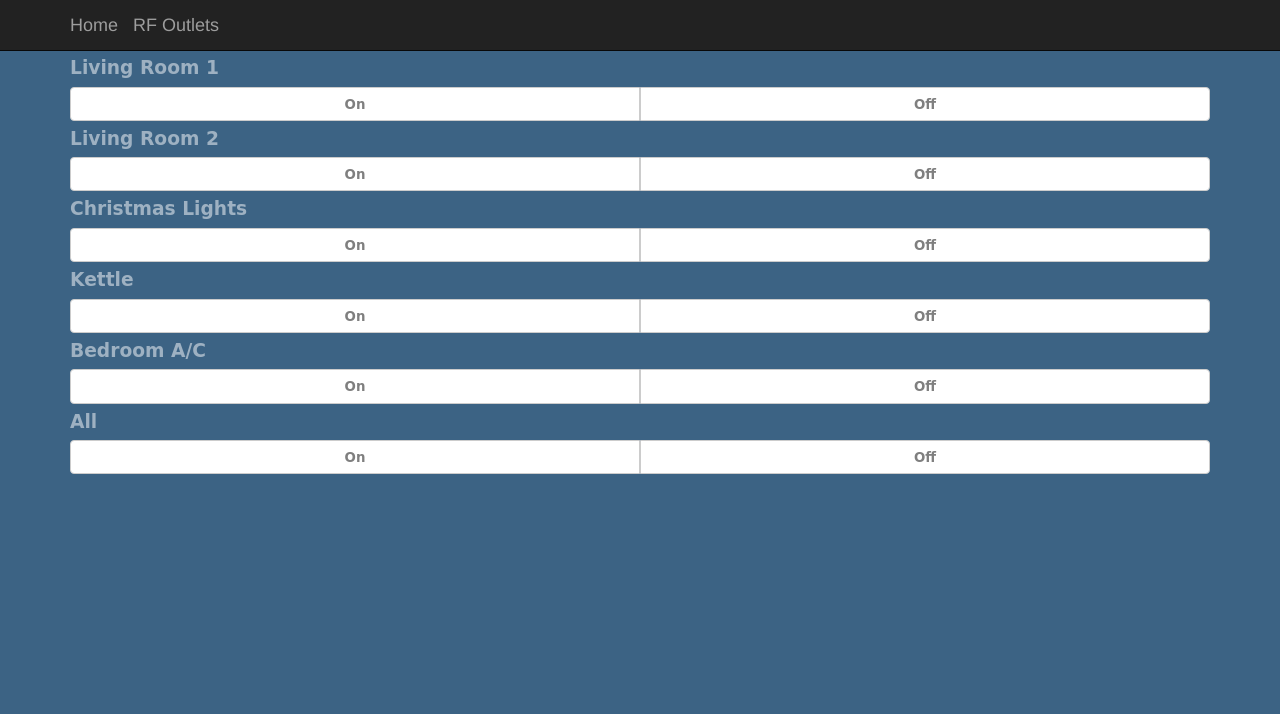
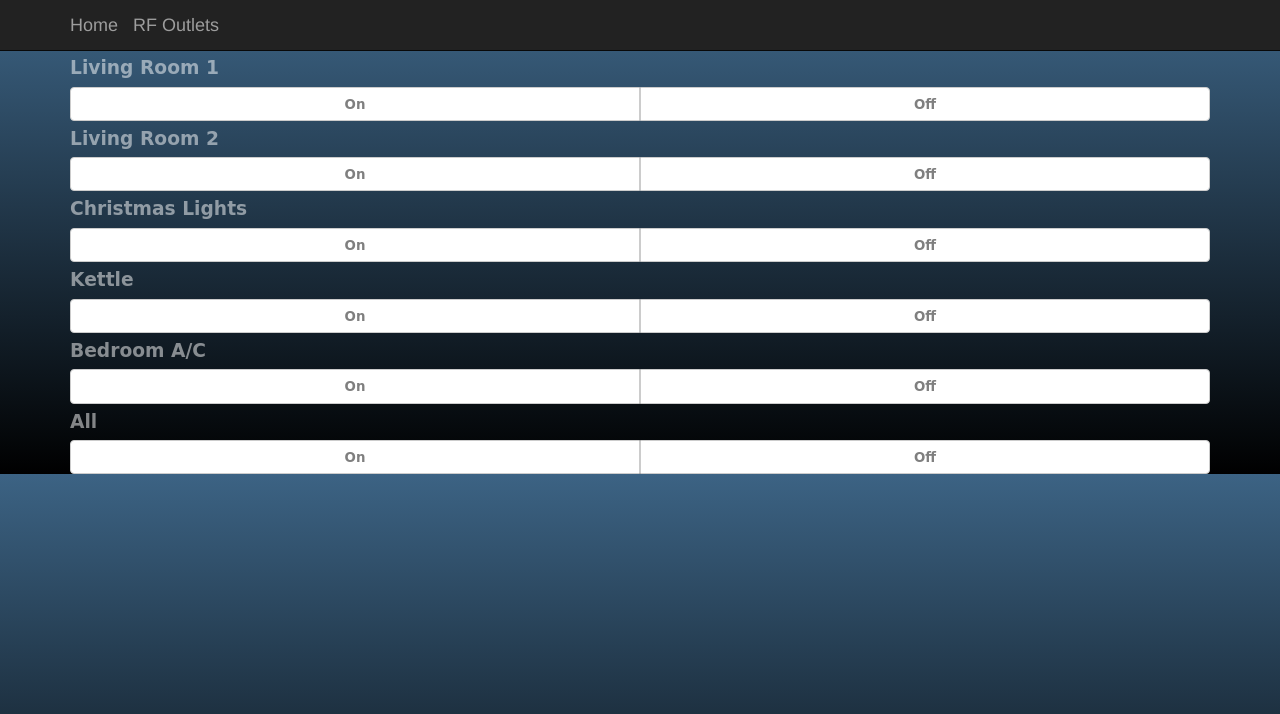
Before and after one commit to kbsezginel/microcontrollers, a Flask app: page /outlet in a window 1280 px wide. Shown: the top 714 px of the page. Run offline with Flask 2, Linux system fonts and the light colour scheme; some libraries are stand-ins or nearby versions.

Commit message:
Gradient web server outlet page

```diff
--- a/FlaskApp/templates/rf-outlet.html
+++ b/FlaskApp/templates/rf-outlet.html
@@ -9,7 +9,7 @@
   <style>
     body {
       padding-top: 50px;
-      background-color: #3c6384;
+      background: linear-gradient(#3c6384, black);
     }
     label {
       padding-top: 5px;
```
